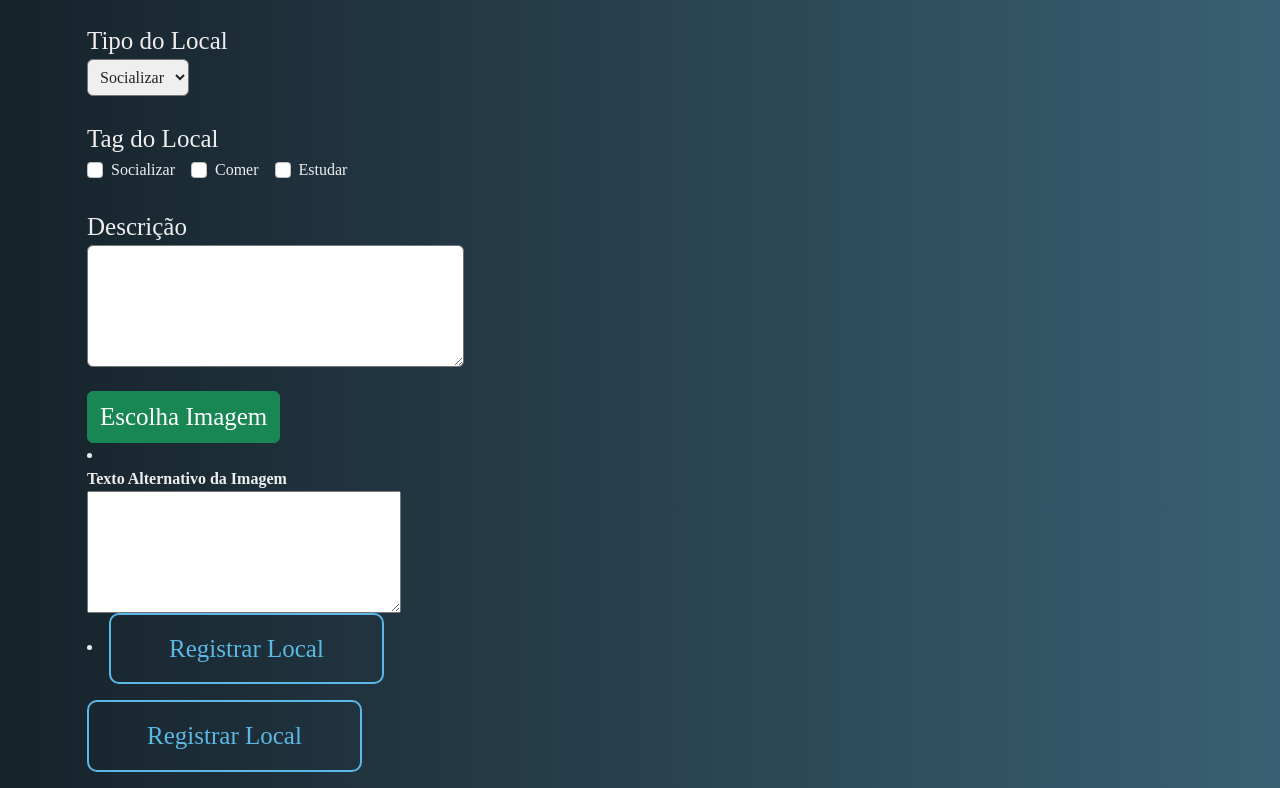
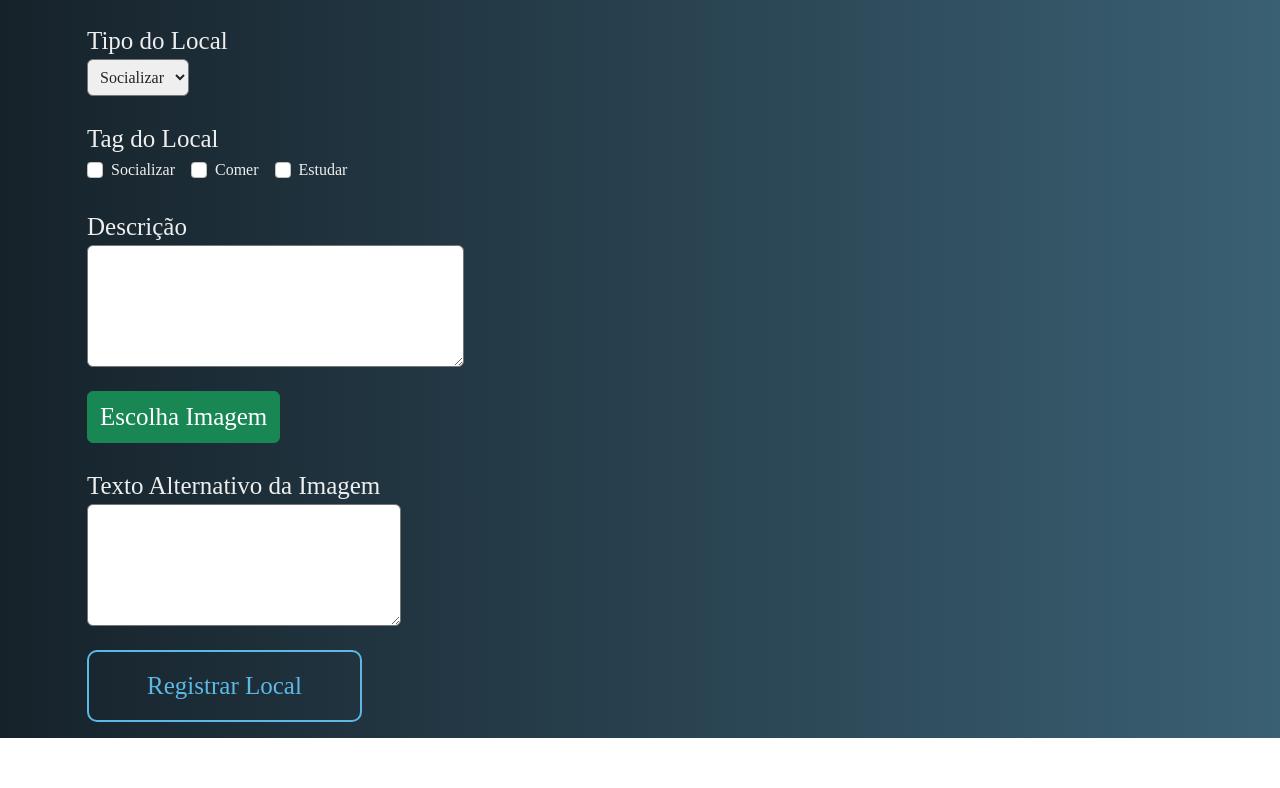
Before and after one commit to azevedofelipe/LocusPUC, a React (Create React App) app in the folder frontend/: page /registrarLugar in a window 1280 px wide. Shown: the part 302-1090 px from the top of the page. After the commit the page ends 1040 px from the top, so only its background shows below. Built offline with nearby package versions, Linux system fonts and the light colour scheme.

Commit message:
Consertado alt-text da imagem

```diff
--- a/frontend/src/pages/register/Place.jsx
+++ b/frontend/src/pages/register/Place.jsx
@@ -102,22 +102,18 @@ export default class Place extends Component {
                 <div className="form-group mt-4">
                   <label className='especifico btn btn-success' htmlFor="files">Escolha Imagem</label>
                   <input type="file" id="files" className="hidden" onChange={this.previewImage} required />
-                  <li className="form-group">
-                    <br/>
-                    <label htmlFor="alt_t"><strong>Texto Alternativo da Imagem</strong></label>
-                    <textarea id="alt_t" rows="5" cols="33"
+                </div>
+                <div className="form-group mt-4 my-2">
+                    <label htmlFor="alt_t">Texto Alternativo da Imagem</label>
+                    <textarea id="alt_t" rows="5" cols="33" className='rounded text-dark'
                       name='alt_text' onChange={this.fillField} value={this.state.alt_text}
                       ></textarea>
-                  </li>
-                  <li>
-                    <button className='btn btn-secondary btn-lg'> Registrar Local</button>
-                  </li>
                 </div>
                 <button className='my-3'> Registrar Local</button>
               </form>
             </div>
             <div className={`${this.state.image ? 'd-block' : 'd-none'} imagePreview col-md-7 col-12 my-auto`}>
-              <img src={this.state.image}/>
+              <img src={this.state.image} alt={this.state.alt_text}/>
             </div>
           </div>
         </div>
```
Also changed, not shown: 1 other file (tests, documents, lock files or other folders).
